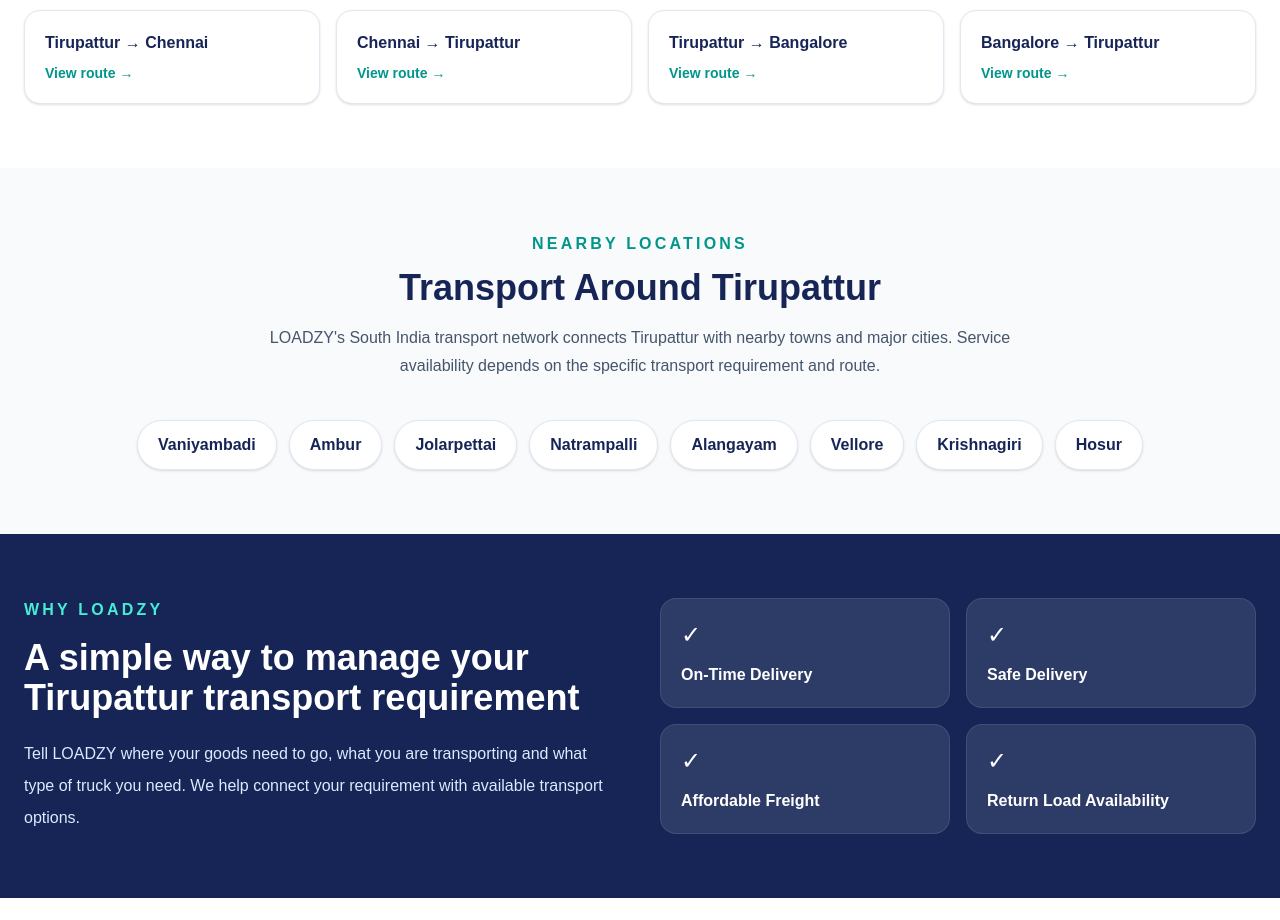
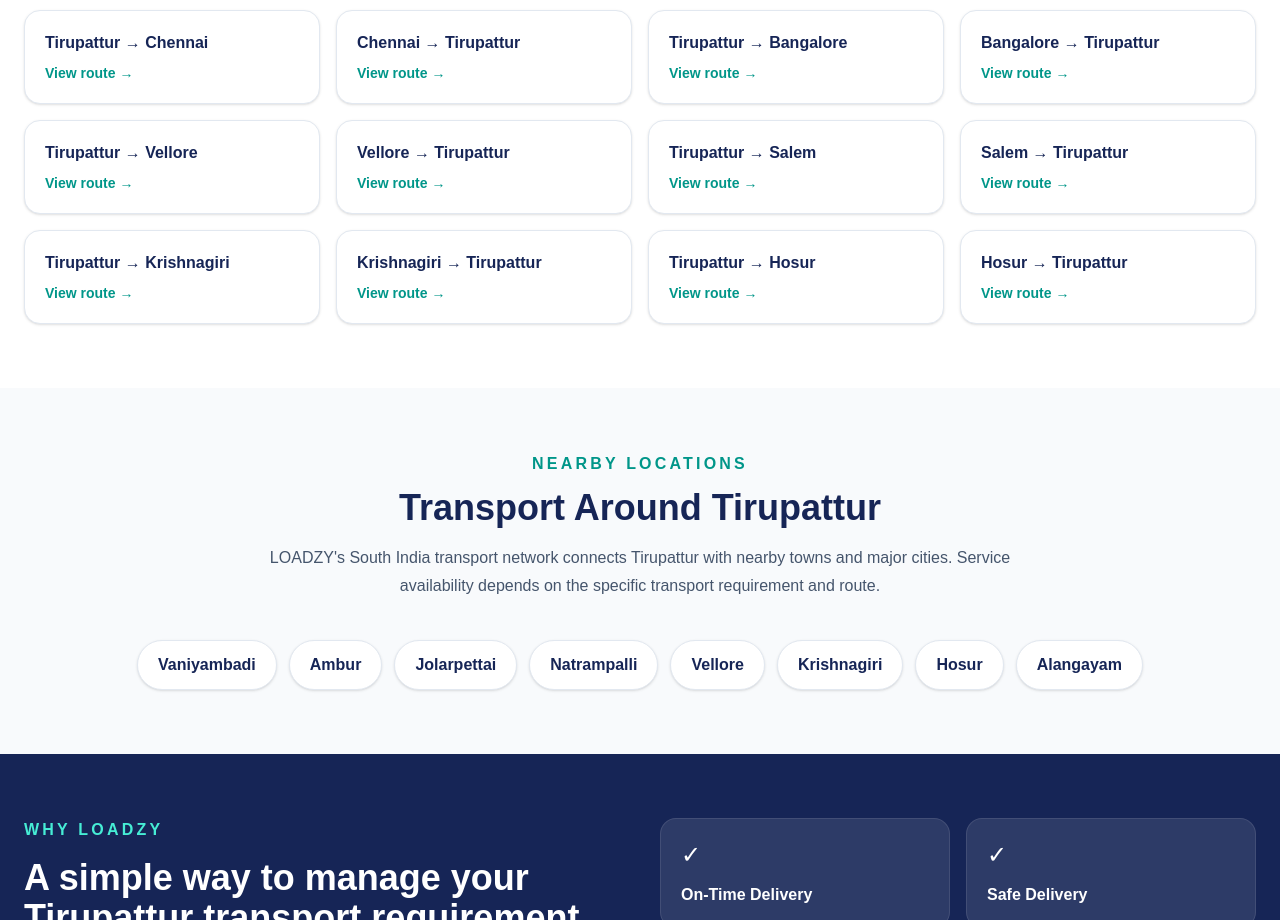
Before and after one commit to haleemablog-del/loadzy, a Next.js app: page /tirupattur-transport in a window 1280 px wide. Shown: the part 2160-3080 px from the top of the page. Built offline with nearby package versions, Linux system fonts and the light colour scheme.

Commit message:
Expand Tirupattur and Ambur transport routes

```diff
--- a/app/tirupattur-transport/page.tsx
+++ b/app/tirupattur-transport/page.tsx
@@ -98,17 +98,66 @@ const routes = [
     name: "Bangalore → Tirupattur",
     href: "/routes/bangalore/tirupattur",
   },
+  {
+    name: "Tirupattur → Vellore",
+    href: "/routes/tirupattur/vellore",
+  },
+  {
+    name: "Vellore → Tirupattur",
+    href: "/routes/vellore/tirupattur",
+  },
+  {
+    name: "Tirupattur → Salem",
+    href: "/routes/tirupattur/salem",
+  },
+  {
+    name: "Salem → Tirupattur",
+    href: "/routes/salem/tirupattur",
+  },
+  {
+    name: "Tirupattur → Krishnagiri",
+    href: "/routes/tirupattur/krishnagiri",
+  },
+  {
+    name: "Krishnagiri → Tirupattur",
+    href: "/routes/krishnagiri/tirupattur",
+  },
+  {
+    name: "Tirupattur → Hosur",
+    href: "/routes/tirupattur/hosur",
+  },
+  {
+    name: "Hosur → Tirupattur",
+    href: "/routes/hosur/tirupattur",
+  },
 ];
-
 const nearbyAreas = [
-  "Vaniyambadi",
-  "Ambur",
-  "Jolarpettai",
-  "Natrampalli",
-  "Alangayam",
-  "Vellore",
-  "Krishnagiri",
-  "Hosur",
+  {
+    name: "Vaniyambadi",
+    href: "/vaniyambadi-transport",
+  },
+  {
+    name: "Ambur",
+    href: "/ambur-transport",
+  },
+  {
+    name: "Jolarpettai",
+  },
+  {
+    name: "Natrampalli",
+  },
+  {
+    name: "Vellore",
+  },
+  {
+    name: "Krishnagiri",
+  },
+  {
+    name: "Hosur",
+  },
+  {
+    name: "Alangayam",
+  },
 ];
 
 const faqs = [
@@ -387,10 +436,10 @@ export default function TirupatturTransportPage() {
           <div className="mt-10 flex flex-wrap justify-center gap-3">
             {nearbyAreas.map((area) => (
               <span
-                key={area}
+                key={area.name}
                 className="rounded-full border border-slate-200 bg-white px-5 py-3 font-bold text-blue-950 shadow-sm"
               >
-                {area}
+                {area.name}
               </span>
             ))}
           </div>
```
